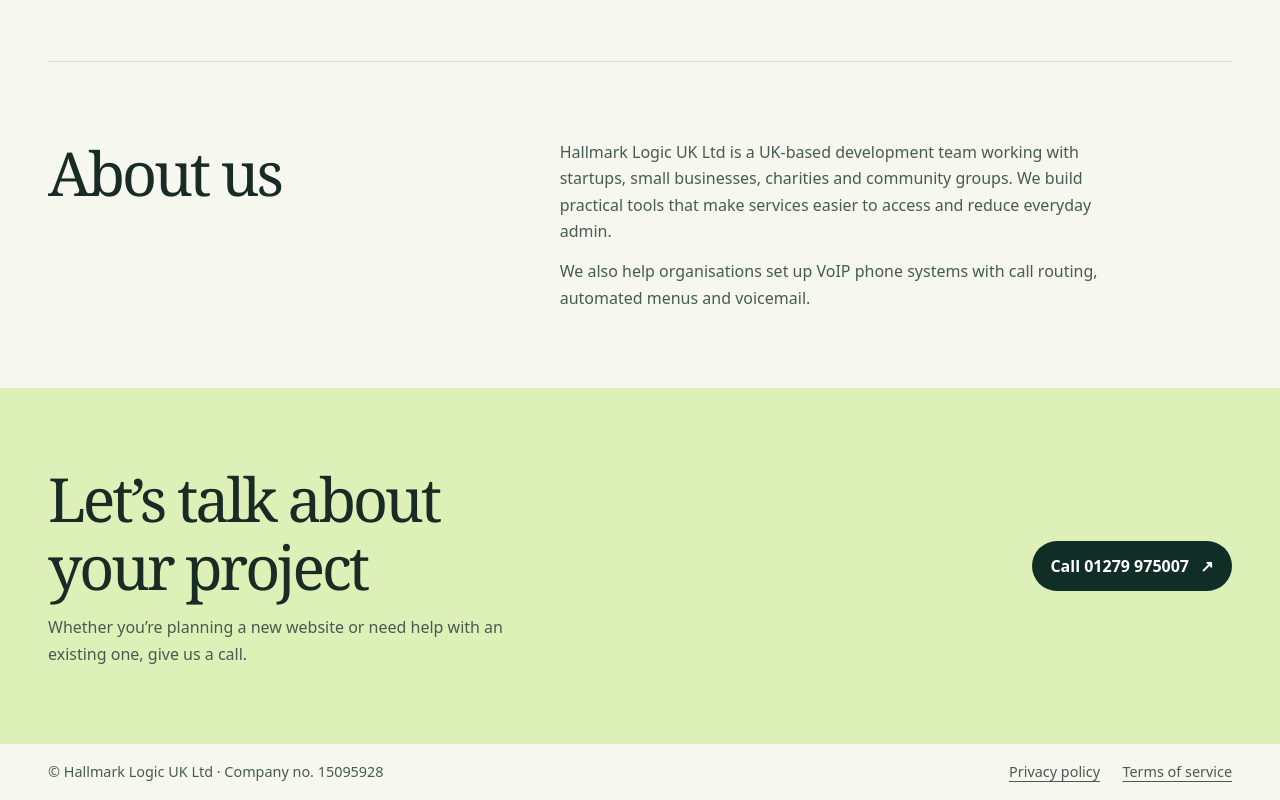
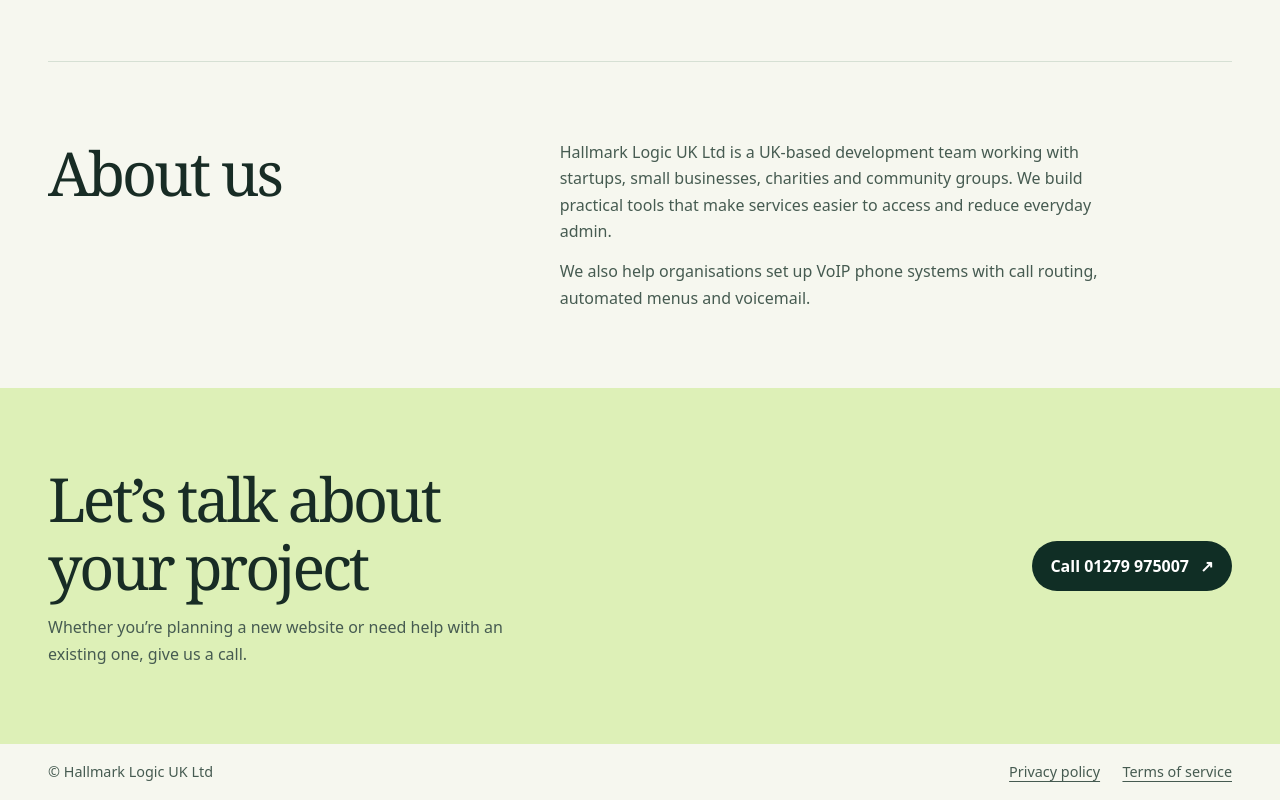
Before and after one commit to charbles/Hall-NEW, a plain HTML site: page index.html in a window 1280 px wide. Shown: the part 1104-1904 px from the top of the page. Drawn offline with Linux system fonts and the light colour scheme.

Commit message:
Update index.html

```diff
--- a/index.html
+++ b/index.html
@@ -130,7 +130,7 @@
     </section>
   </main>
   <footer class="wrap foot">
-    <span>© Hallmark Logic UK Ltd · Company no. 15095928</span>
+    <span>© Hallmark Logic UK Ltd</span>
     <nav aria-label="Legal">
       <a href="https://www.hallmarklogic.com/privacy-policy/">Privacy policy</a>
       <a href="https://www.hallmarklogic.com/terms-of-services/">Terms of service</a>
```
